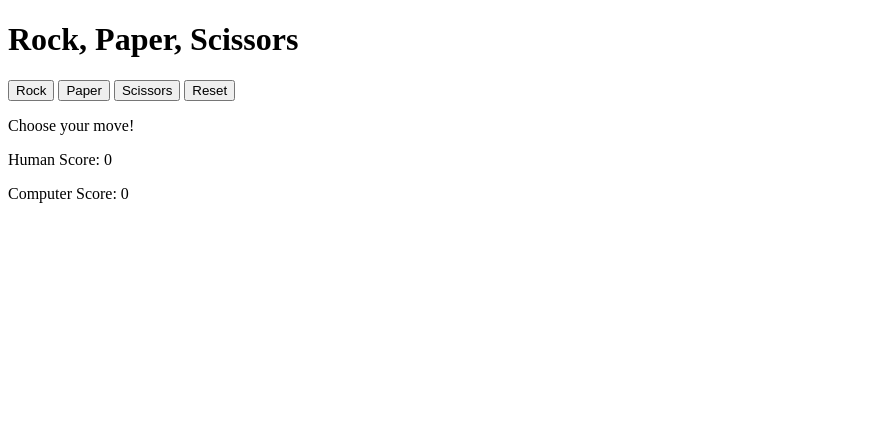
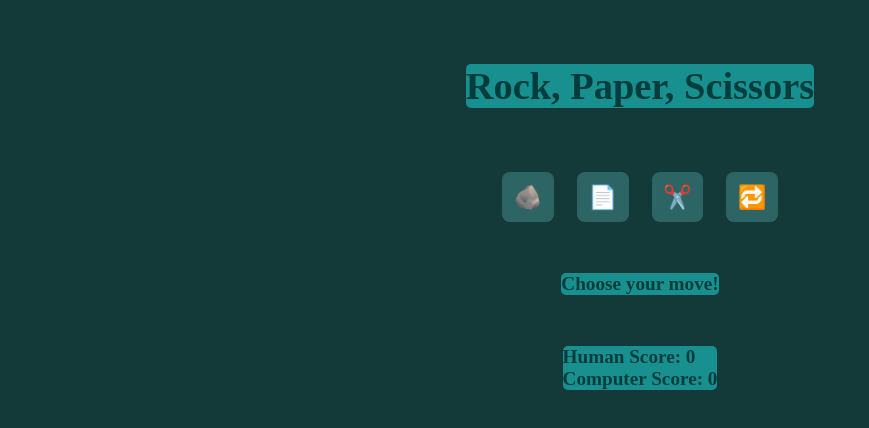
Before and after one commit to duxxie/JSRockPaperScissors, a plain HTML site: page index.html in a window 1280 px wide. Shown: the whole page, without its empty margins (0-869 px from the left). Drawn offline with Linux system fonts and the light colour scheme.

Commit message:
Styling and fixing

```diff
--- a/index.html
+++ b/index.html
@@ -7,12 +7,14 @@
     <link rel="stylesheet" href="style.css">
 </head>
 <body>
-    <h1>Rock, Paper, Scissors</h1>
+    <h1 id="Title">Rock, Paper, Scissors</h1>
 
-    <button onclick="playGame('Rock')">Rock</button>
-    <button onclick="playGame('Paper')">Paper</button>
-    <button onclick="playGame('Scissors')">Scissors</button>
-    <button onclick="playGame('Reset')">Reset</button>
+    <div id="buttons">
+        <button onclick="playGame('🪨')">🪨</button>
+        <button onclick="playGame('📄')">📄</button>
+        <button onclick="playGame('✂️')">✂️</button>
+        <button onclick="playGame('Reset')">🔁</button>
+    </div>
 
     <p id="result">Choose your move!</p>
 
--- a/script.js
+++ b/script.js
@@ -1,5 +1,5 @@
 function getComputerChoice() {
-    const choices = ["Rock", "Paper", "Scissors"];
+    const choices = ["🪨", "📄", "✂️"];
     return choices[Math.floor(Math.random() * choices.length)];
 }
 
@@ -14,9 +14,9 @@ function playRound(humanChoice, computerChoice){
     }
 
     if(
-        (humanChoice === "Rock" && computerChoice === "Scissors") ||
-        (humanChoice === "Paper" && computerChoice === "Scissors") ||
-        (humanChoice === "Scissors" && computerChoice === "Scissors")
+        (humanChoice === "🪨" && computerChoice === "✂️") ||
+        (humanChoice === "📄" && computerChoice === "🪨") ||
+        (humanChoice === "✂️" && computerChoice === "📄")
     ){
         return "human";
     }
--- a/style.css
+++ b/style.css
@@ -0,0 +1,43 @@
+*{
+    margin: 0%;
+    padding: 0%;
+}
+body {
+    color: rgb(1, 61, 61);
+    background-color: rgb(20, 57, 57);
+    display: flex;
+    flex-direction: column;
+    align-items: center;
+    font-size: larger;
+}
+
+#Title {
+    margin: 5%;
+}
+
+#buttons {
+    display: flex;
+    width: fit-content;
+    justify-content: center;
+    align-items: center;
+    gap: 20%;
+}
+
+button{
+    background-color: rgb(45, 100, 100);
+    border: none;
+    border-radius: 15%;
+    font-size: larger;
+    padding: 10%;
+    cursor: pointer;
+}
+
+#result {
+    margin: 4%;
+}
+
+#result, #Title, #score {
+    background-color: rgb(24, 144, 144);
+    border-radius: 5px;
+    font-weight: 700;
+}
```
